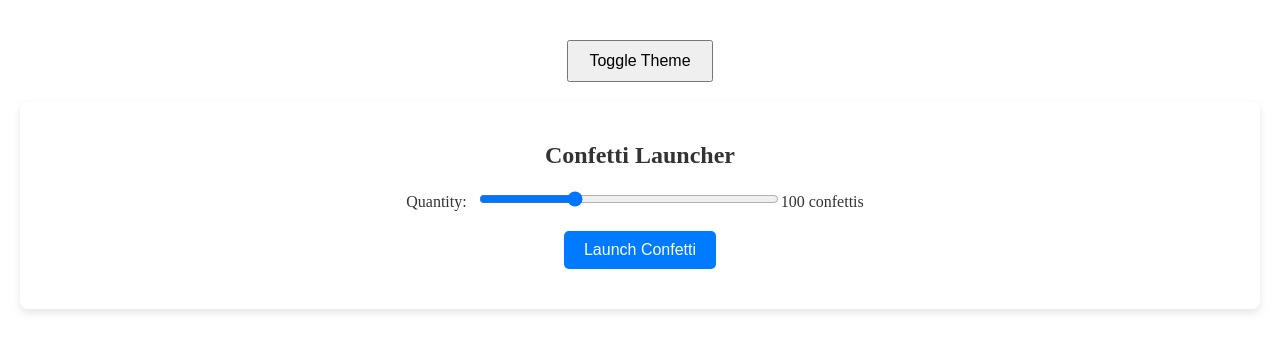
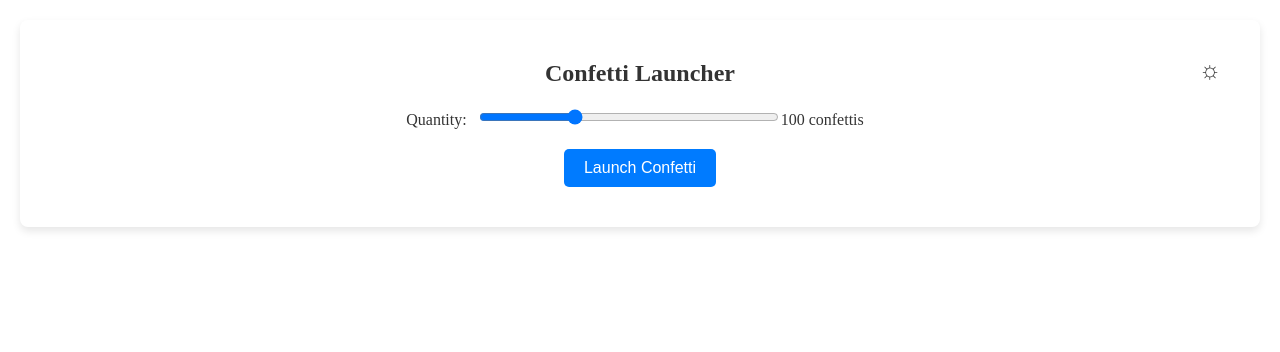
Before and after one commit to kkoisland/confetti-app, a React (Vite) app: page / in a window 1280 px wide. Shown: the top 352 px of the page. Built offline with nearby package versions, Linux system fonts and the light colour scheme.

Commit message:
style: update theme toggle button to use ☼ and 🌙 icons

```diff
--- a/src/App.css
+++ b/src/App.css
@@ -21,3 +21,32 @@ button {
   font-size: 16px;
   cursor: pointer;
 }
+
+.theme-toggle-button {
+  margin: 20px;
+  padding: 10px;
+  font-size: 24px;
+  cursor: pointer;
+  border: none;
+  border-radius: 50%; /* ボタンを丸くする */
+  width: 60px; /* ボタンのサイズ */
+  height: 60px; /* ボタンのサイズ */
+  display: flex;
+  align-items: center;
+  justify-content: center;
+  transition: background-color 0.3s ease;
+  position: fixed; /* ボタンを右端に固定 */
+  top: 20px; /* 画面の上から20pxの位置 */
+  right: 20px; /* 画面の右端から20pxの位置 */
+  z-index: 100; /* 他の要素よりも前面に配置 */
+}
+
+.theme-toggle-button.light {
+  background-color: #fff;
+  color: #333;
+}
+
+.theme-toggle-button.dark {
+  background-color: #333;
+  color: #fff;
+}
--- a/src/App.tsx
+++ b/src/App.tsx
@@ -19,7 +19,9 @@ function App() {
 
   return (
     <div className={`App ${theme}`}>
-      <button onClick={toggleTheme}>Toggle Theme</button>
+      <button onClick={toggleTheme} className={`theme-toggle-button ${theme}`}>
+        {theme === 'light' ? '☼' : '🌙'}
+      </button>
       <ConfettiLauncher />
     </div>
   );
```
